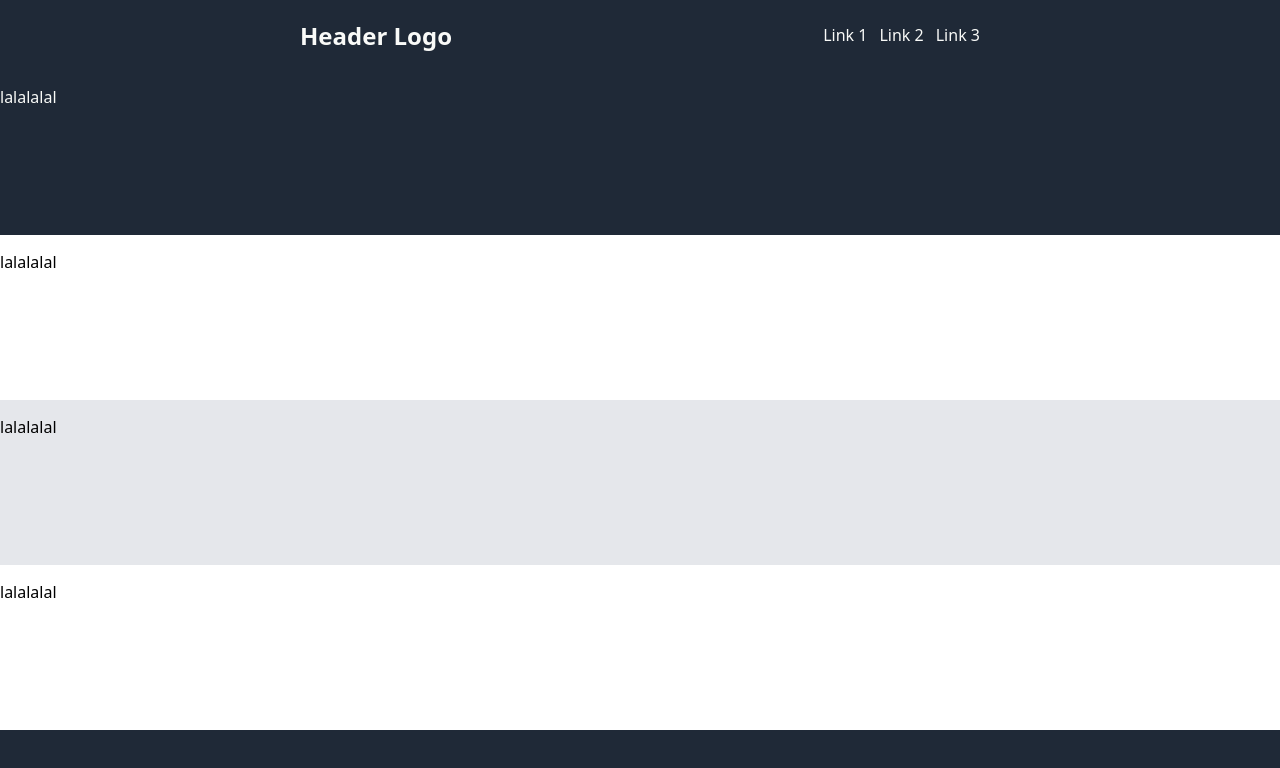
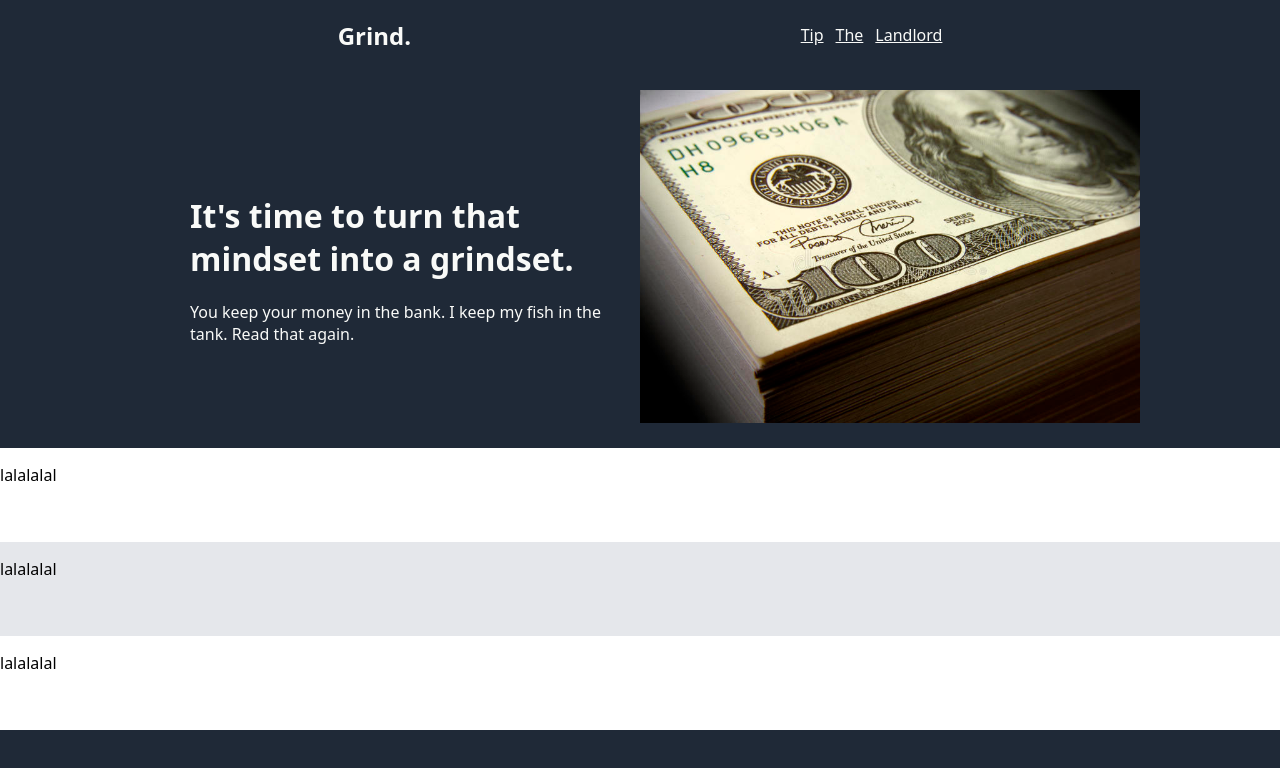
Before and after one commit to Parsa-JF/Landing-Page, a plain HTML site: page index.html in a window 1280 px wide. Drawn offline with Linux system fonts and the light colour scheme.

Commit message:
complete hero text/allignment

```diff
--- a/index.html
+++ b/index.html
@@ -10,17 +10,28 @@
 
     <body>
         <div class="header">
-            <h3>Header Logo</h1>
+            <h3>Grind.</h1>
             <ul class = "header-links">
-                <li>Link 1</li>
-                <li>Link 2</li>
-                <Li>Link 3</Li>
+                <li><a href="#">Tip</a></li>
+                <li><a href="#">The</a></li>
+                <Li><a href="#">Landlord</a></Li>
             </ul>
         </div>
 
 
         <div class="q1">
-            <p>lalalalal</p>
+            <div class="left-part">
+                <div class="left-box">
+                <h1>It's time to turn that mindset into a grindset. </h1>
+                <p1>You keep your money in the bank. I keep my fish in the tank. Read that again.</p1>
+                </div>
+            </div>
+
+            <div class="right-stuff">
+                <img src="images/money.jpg " width="500px"height=auto >
+            </div>
+
+
         </div>
 
         <div class="q2">
--- a/style.css
+++ b/style.css
@@ -15,16 +15,16 @@ body {
     width: auto;
     display: flex;
     align-items: center;
-    justify-content: space-between;
-    padding-left:300px;
-    padding-right:300px;
+    justify-content: space-evenly;
+
 }
 
 h3{
     font-size: 24px ;
+}
 
 
-}
+
 
 .header-links{
     display:flex;
@@ -44,7 +44,34 @@ li{
     background-color: #1F2937;
     flex: 1;
     color: #f9faf8;
+    display:flex;
+    justify-content: center;
+    align-items: center;
 
+}
+
+.left-part{
+    flex:1;
+    flex-grow: 1;
+    display:flex;
+    flex-direction: column;
+    justify-content: right;
+    align-items: flex-end;
+}
+
+.left-box{
+    max-width: 450px;
+
+}
+.right-stuff{
+
+    flex :1;
+
+
+}
+
+h2{
+    font-size: 48px;
 }
 
 .q2{
@@ -67,3 +94,8 @@ li{
     width: auto;
 
 }
+
+a{
+    color:#f9faf8;
+
+}
```
Also changed, not shown: images/money.jpg (added), images/pic1.jpeg (added).
